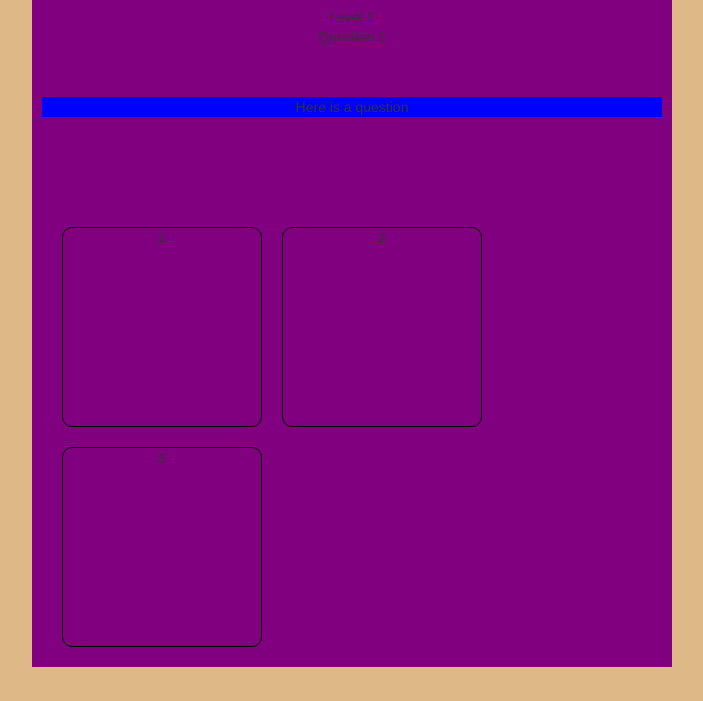
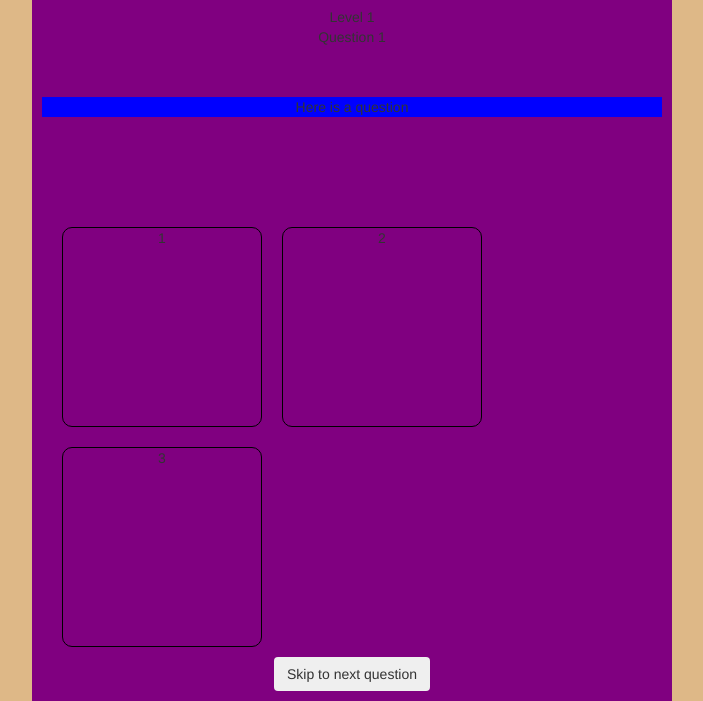
Before and after one commit to katie80/Hackathon, a plain HTML site: page index.html in a window 1280 px wide. Shown: the part 137-838 px from the top of the page, without its empty margins (288-991 px from the left). Before the commit the page ends 804 px from the top, so only its background shows below. Drawn offline with nearby package versions, Linux system fonts and the light colour scheme.

Commit message:
now with a ‘skip’ button!

```diff
--- a/index.html
+++ b/index.html
@@ -29,6 +29,8 @@
 			<div class="answers col-md-4" id="answer2">2</div>
 			<div class="answers col-md-4" id="answer3">3</div>
 		</div>
+
+		<button class="btn" id="next_question_btn">Skip to next question</button>
 	</div>
 
 </body>
```
